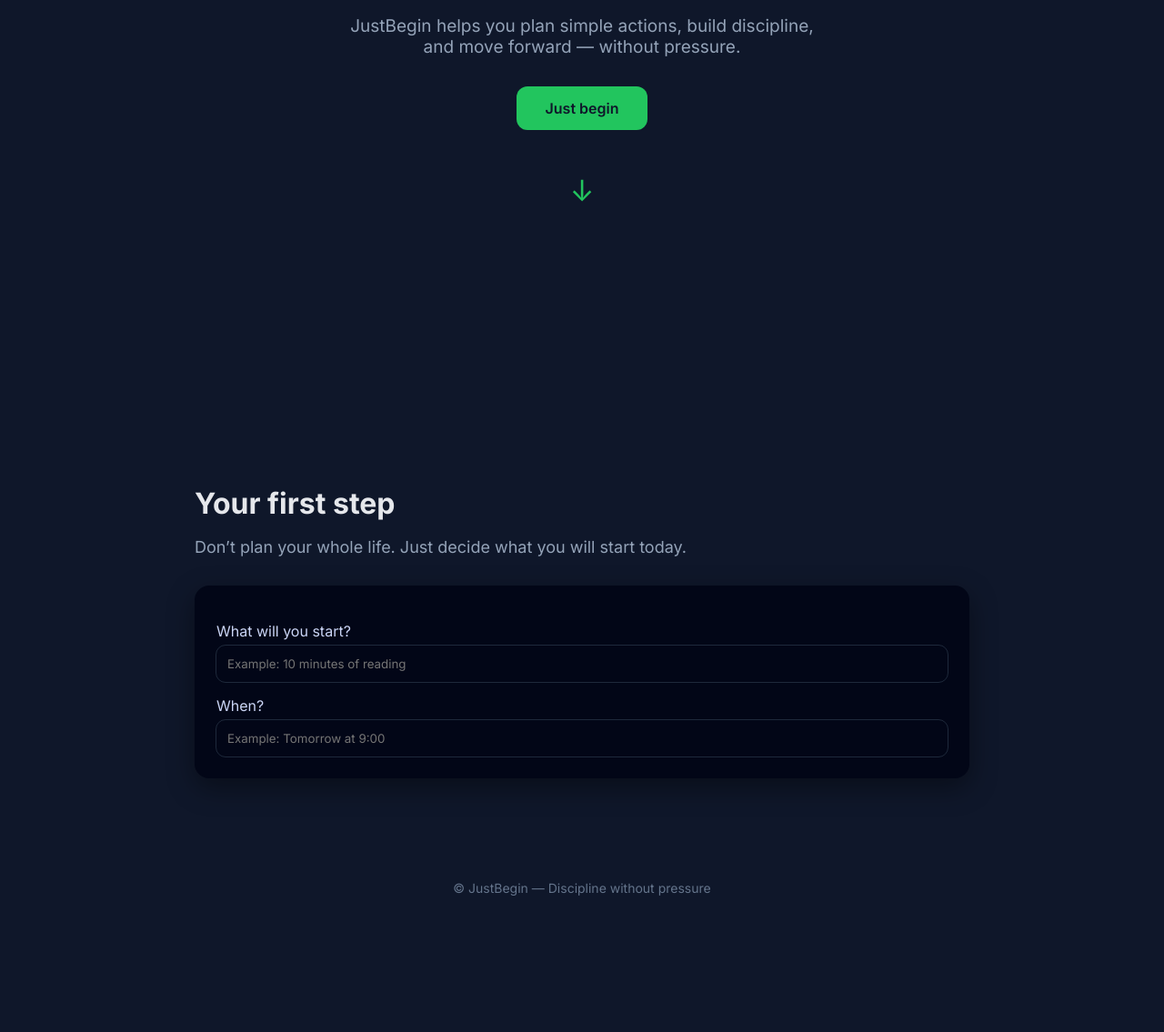
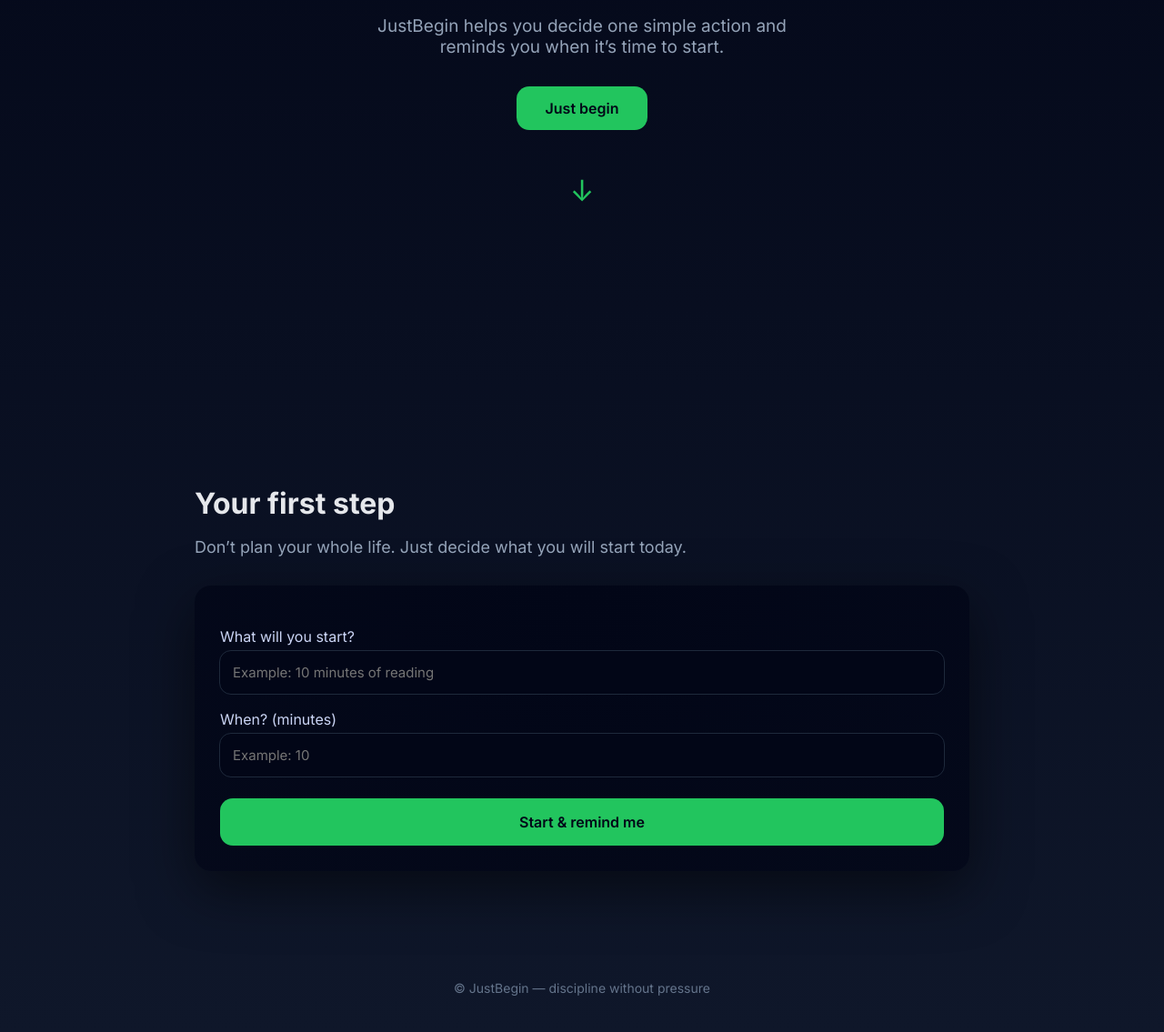
Before and after one commit to madinabdu1991-a11y/JustBegin, a plain HTML site: page index.html in a window 1280 px wide. Shown: the part 373-1508 px from the top of the page at 91% size. Before the commit the page ends 1390 px from the top, so only its background shows below. Drawn offline with Linux system fonts and the light colour scheme.

Commit message:
Update index.html

```diff
--- a/index.html
+++ b/index.html
@@ -5,7 +5,7 @@
   <title>JustBegin — Start Small. Stay Consistent.</title>
   <meta name="viewport" content="width=device-width, initial-scale=1.0" />
 
-  <!-- Google Font -->
+  <!-- Font -->
   <link href="https://fonts.googleapis.com/css2?family=Inter:wght@400;600;700&display=swap" rel="stylesheet">
 
   <style>
@@ -16,7 +16,7 @@
 
     body {
       margin: 0;
-      background: #0F172A;
+      background: linear-gradient(180deg, #020617, #0F172A);
       color: #E5E7EB;
     }
 
@@ -47,10 +47,10 @@
 
     .hero button {
       background: #22C55E;
-      color: #0F172A;
+      color: #020617;
       border: none;
       padding: 14px 32px;
-      border-radius: 12px;
+      border-radius: 14px;
       font-size: 16px;
       font-weight: 600;
       cursor: pointer;
@@ -58,8 +58,8 @@
     }
 
     .hero button:hover {
+      background: #16A34A;
       transform: translateY(-2px);
-      background: #16A34A;
     }
 
     /* ARROW */
@@ -95,33 +95,52 @@
     }
 
     .card {
-      background: #020617;
-      border-radius: 16px;
-      padding: 24px;
+      background: radial-gradient(circle at top, #020617, #020617cc);
+      border-radius: 18px;
+      padding: 28px;
       margin-top: 32px;
-      box-shadow: 0 10px 30px rgba(0,0,0,0.4);
+      box-shadow: 0 20px 60px rgba(0,0,0,0.5);
     }
 
     label {
       display: block;
       margin-bottom: 6px;
-      margin-top: 16px;
+      margin-top: 18px;
       color: #CBD5F5;
     }
 
     input {
       width: 100%;
-      padding: 12px;
-      border-radius: 10px;
+      padding: 14px;
+      border-radius: 12px;
       border: none;
       background: #020617;
       color: #E5E7EB;
       outline: 1px solid #1E293B;
+      font-size: 15px;
+    }
+
+    .card button {
+      margin-top: 24px;
+      width: 100%;
+      padding: 16px;
+      border-radius: 14px;
+      border: none;
+      background: #22C55E;
+      color: #020617;
+      font-size: 16px;
+      font-weight: 600;
+      cursor: pointer;
+      transition: 0.2s ease;
+    }
+
+    .card button:hover {
+      background: #16A34A;
     }
 
     footer {
       text-align: center;
-      padding: 32px;
+      padding: 40px;
       color: #64748B;
       font-size: 14px;
     }
@@ -133,16 +152,15 @@
   <div class="hero">
     <h1>Start small.<br>Stay consistent.</h1>
     <p>
-      JustBegin helps you plan simple actions, build discipline,
-      and move forward — without pressure.
+      JustBegin helps you decide one simple action
+      and reminds you when it’s time to start.
     </p>
 
     <button onclick="scrollToPlan()">Just begin</button>
-
     <div class="arrow" onclick="scrollToPlan()">↓</div>
   </div>
 
-  <!-- PLAN SECTION -->
+  <!-- PLAN -->
   <section id="plan">
     <h2>Your first step</h2>
     <p>
@@ -152,21 +170,52 @@
 
     <div class="card">
       <label>What will you start?</label>
-      <input placeholder="Example: 10 minutes of reading">
+      <input id="task" placeholder="Example: 10 minutes of reading">
 
-      <label>When?</label>
-      <input placeholder="Example: Tomorrow at 9:00">
+      <label>When? (minutes)</label>
+      <input id="time" placeholder="Example: 10">
+
+      <button id="addTask">Start & remind me</button>
     </div>
   </section>
 
   <footer>
-    © JustBegin — Discipline without pressure
+    © JustBegin — discipline without pressure
   </footer>
 
   <script>
     function scrollToPlan() {
       document.getElementById("plan").scrollIntoView({ behavior: "smooth" });
     }
+
+    document.getElementById("addTask").addEventListener("click", () => {
+      const task = document.getElementById("task").value;
+      const minutes = parseInt(document.getElementById("time").value);
+
+      if (!task || !minutes) {
+        alert("Please enter task and time");
+        return;
+      }
+
+      if (Notification.permission !== "granted") {
+        Notification.requestPermission();
+      }
+
+      const delay = minutes * 60 * 1000;
+
+      localStorage.setItem("justbegin_task", JSON.stringify({
+        task,
+        time: Date.now() + delay
+      }));
+
+      setTimeout(() => {
+        new Notification("JustBegin", {
+          body: `Time to start: ${task}`,
+        });
+      }, delay);
+
+      alert("Reminder set. Just begin.");
+    });
   </script>
 
 </body>
```
